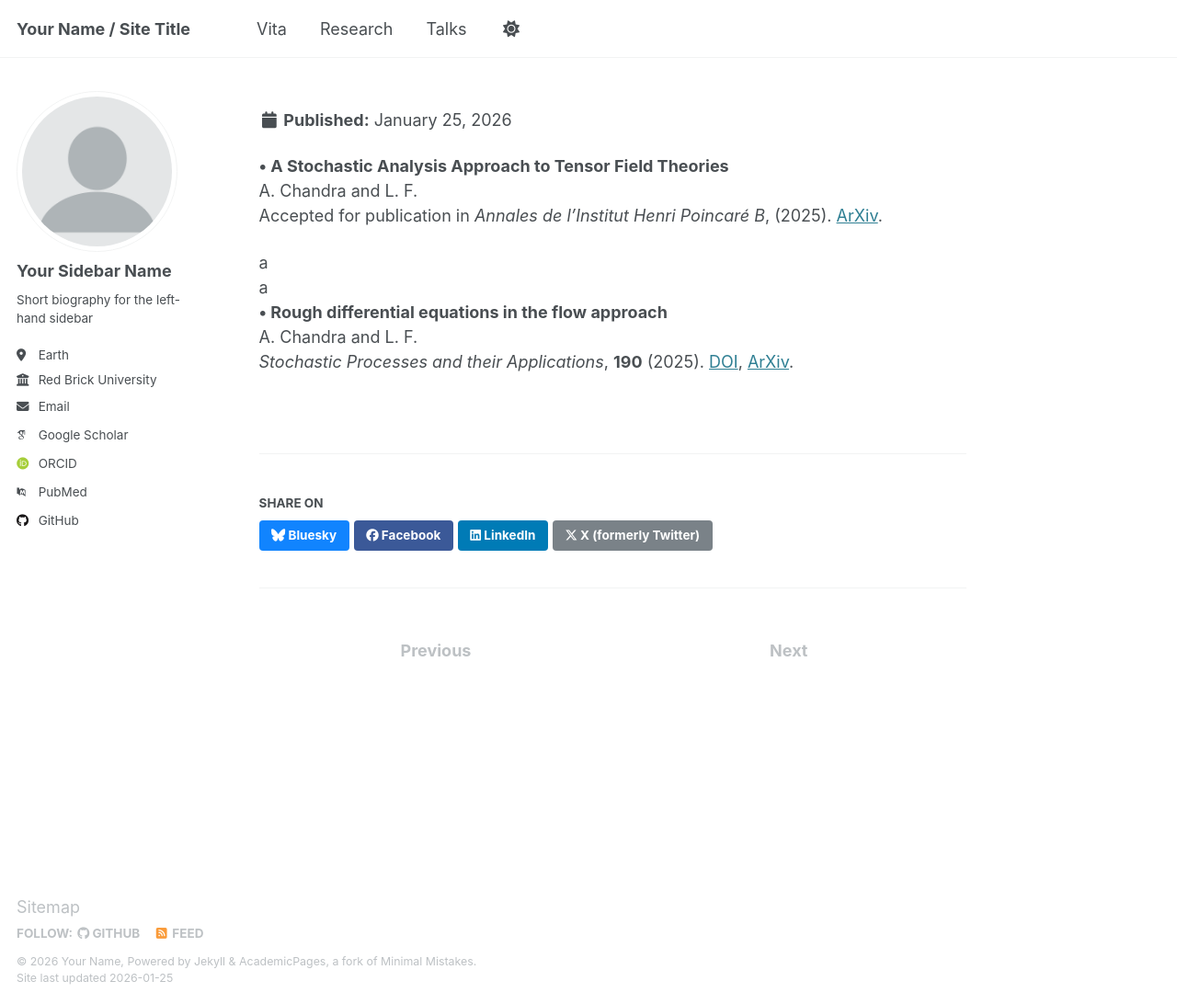
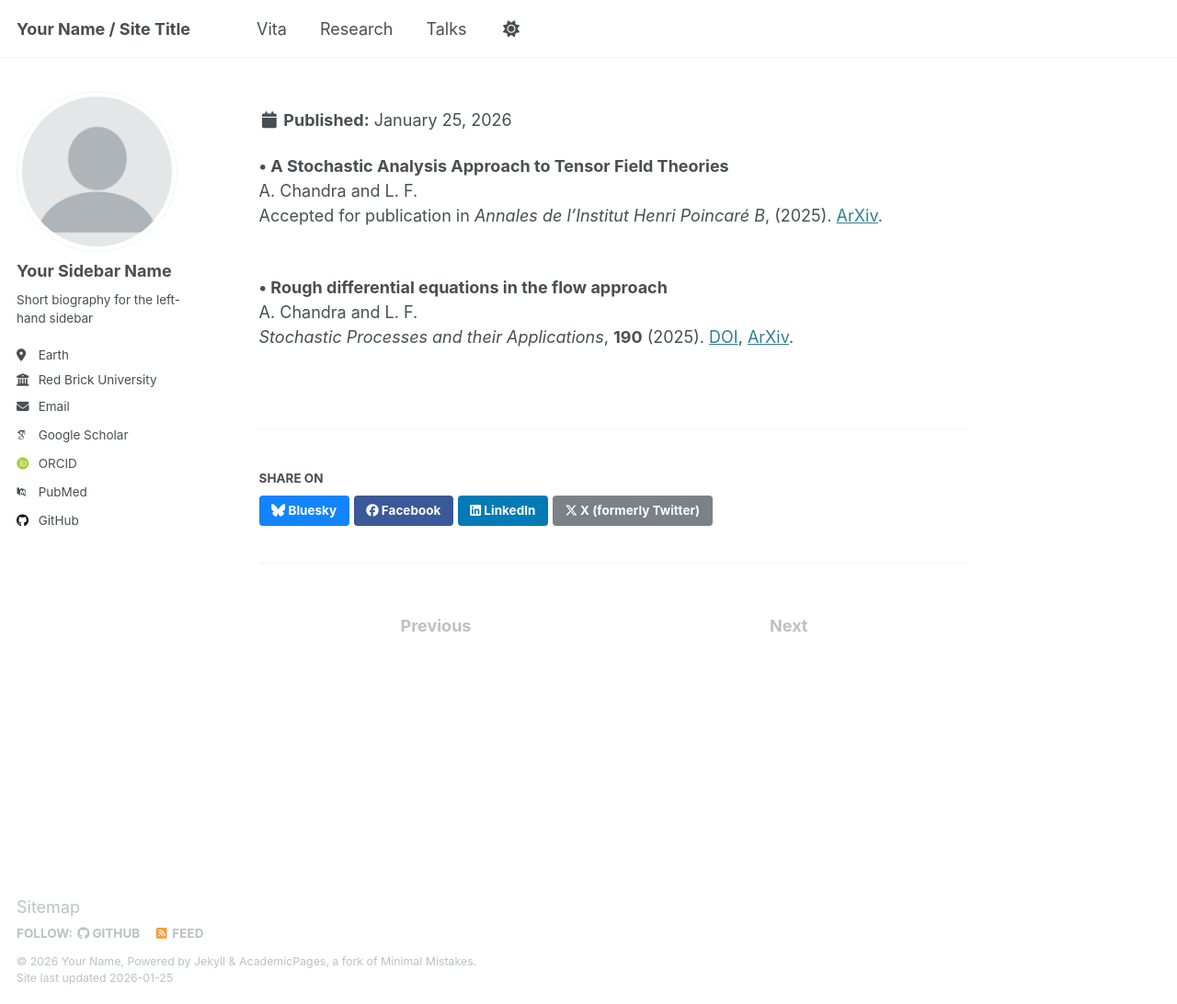
Before and after one commit to leonardferdinand/leonardferdinand.github.io, a Jekyll site: the page built from _publications/2025-TensorAjay.md, in a window 1280 px wide and 1092 px high. Shown: the whole window at 92% size. Built offline with Jekyll 4.4.1, drawn with Linux system fonts in a browser that asks for light colours; some web fonts are replaced.

Commit message:
Update 2025-TensorAjay.md

```diff
--- a/_publications/2025-TensorAjay.md
+++ b/_publications/2025-TensorAjay.md
@@ -8,5 +8,5 @@ order: 1
 
 
 <b> &#8226; A Stochastic Analysis Approach to Tensor Field Theories</b> <br> A. Chandra and L. F.<br> Accepted for publication in <em>Annales de l’Institut Henri Poincaré B</em>, (2025). <a href='https://arxiv.org/abs/2306.05305' target='_blank'>ArXiv</a>.
-<p style="margin-bottom: 0.01em;">a<br>a</p>
+<p style="margin-bottom: 0.01em;"><br></p>
 <b> &#8226; Rough differential equations in the flow approach</b> <br> A. Chandra and L. F.<br> <em>Stochastic Processes and their Applications</em>,  <b>190</b> (2025). <a href='https://www.sciencedirect.com/science/article/pii/S0304414925002017' target='_blank'>DOI</a>, <a href='https://arxiv.org/abs/2411.07157' target='_blank'>ArXiv</a>.
```
